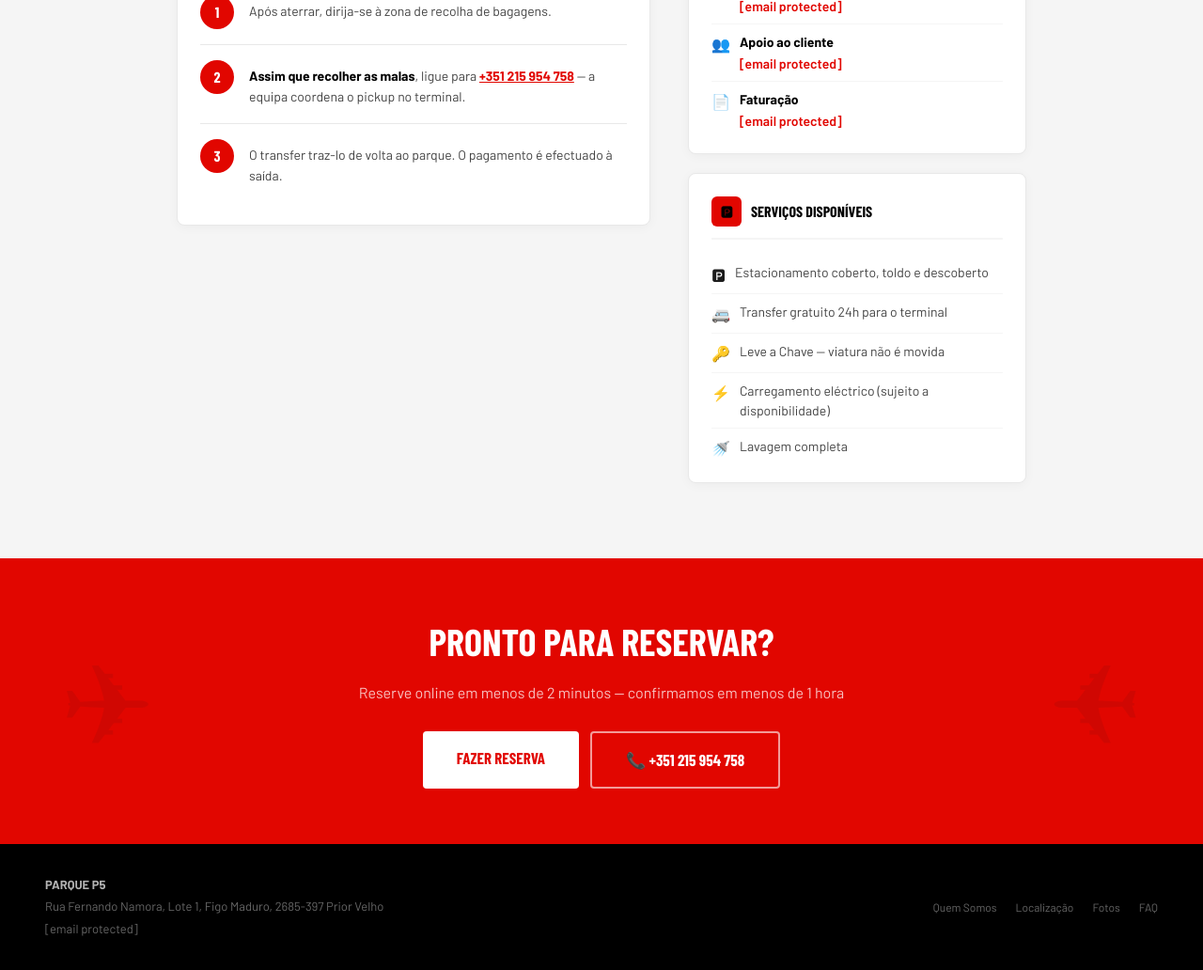
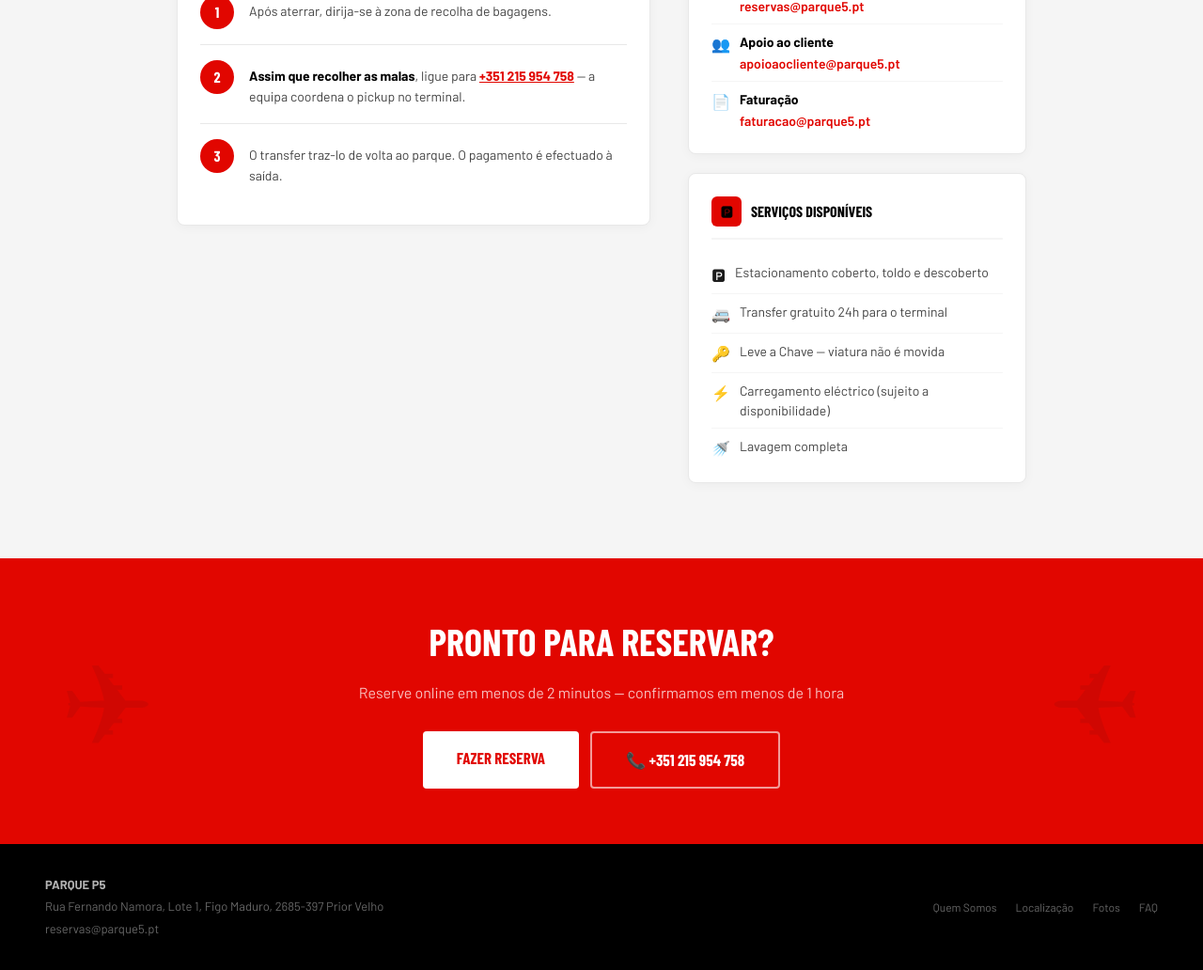
Before and after one commit to genesismike/parquep5, a plain HTML site: page localizacao.html in a window 1280 px wide. Shown: the part 1520-2552 px from the top of the page at 94% size. Drawn offline with nearby package versions, Linux system fonts and the light colour scheme; a web font is replaced by a local one.

Commit message:
Add files via upload

```diff
--- a/localizacao.html
+++ b/localizacao.html
@@ -316,21 +316,21 @@ height="0" width="0" style="display:none;visibility:hidden"></iframe></noscript>
         <div class="info-row-icon">&#128231;</div>
         <div class="info-row-text">
           <strong>Reservas</strong>
-          <a href="/cdn-cgi/l/email-protection#f18394829483879082b1819083808494c4df8185" style="color:var(--red);font-weight:600;text-decoration:none"><span class="__cf_email__" data-cfemail="6a180f190f181c0b192a1a0b181b1f0f5f441a1e">[email&#160;protected]</span></a>
+          <a href="mailto:reservas@parque5.pt" style="color:var(--red);font-weight:600;text-decoration:none">reservas@parque5.pt</a>
         </div>
       </div>
       <div class="info-row">
         <div class="info-row-icon">&#128101;</div>
         <div class="info-row-text">
           <strong>Apoio ao cliente</strong>
-          <a href="/cdn-cgi/l/email-protection#ccadbca3a5a3ada3afa0a5a9a2b8a98cbcadbebdb9a9f9e2bcb8" style="color:var(--red);font-weight:600;text-decoration:none"><span class="__cf_email__" data-cfemail="87e6f7e8eee8e6e8e4ebeee2e9f3e2c7f7e6f5f6f2e2b2a9f7f3">[email&#160;protected]</span></a>
+          <a href="mailto:apoioaocliente@parque5.pt" style="color:var(--red);font-weight:600;text-decoration:none">apoioaocliente@parque5.pt</a>
         </div>
       </div>
       <div class="info-row">
         <div class="info-row-icon">&#128196;</div>
         <div class="info-row-text">
           <strong>Faturação</strong>
-          <a href="/cdn-cgi/l/email-protection#afc9cedbdaddcedcefdfcedddedaca9a81dfdb" style="color:var(--red);font-weight:600;text-decoration:none"><span class="__cf_email__" data-cfemail="fa9c9b8e8f889b89ba8a9b888b8f9fcfd48a8e">[email&#160;protected]</span></a>
+          <a href="mailto:faturacao@parque5.pt" style="color:var(--red);font-weight:600;text-decoration:none">faturacao@parque5.pt</a>
         </div>
       </div>
     </div>
@@ -378,7 +378,7 @@ height="0" width="0" style="display:none;visibility:hidden"></iframe></noscript>
   <div class="footer-info">
     <strong>PARQUE P5</strong><br>
     Rua Fernando Namora, Lote 1, Figo Maduro, 2685-397 Prior Velho<br>
-    <a href="/cdn-cgi/l/email-protection#c3a2b3acaaaca2aca0afaaa6adb7a683b3a2b1b2b6a6f6edb3b7" style="color:rgba(255,255,255,.4);text-decoration:none"><span class="__cf_email__" data-cfemail="6405140b0d0b050b07080d010a100124140516151101514a1410">[email&#160;protected]</span></a>
+    <a href="mailto:reservas@parque5.pt" style="color:rgba(255,255,255,.4);text-decoration:none">reservas@parque5.pt</a>
   </div>
   <div class="footer-links">
     <a href="/quem-somos">Quem Somos</a>
```
